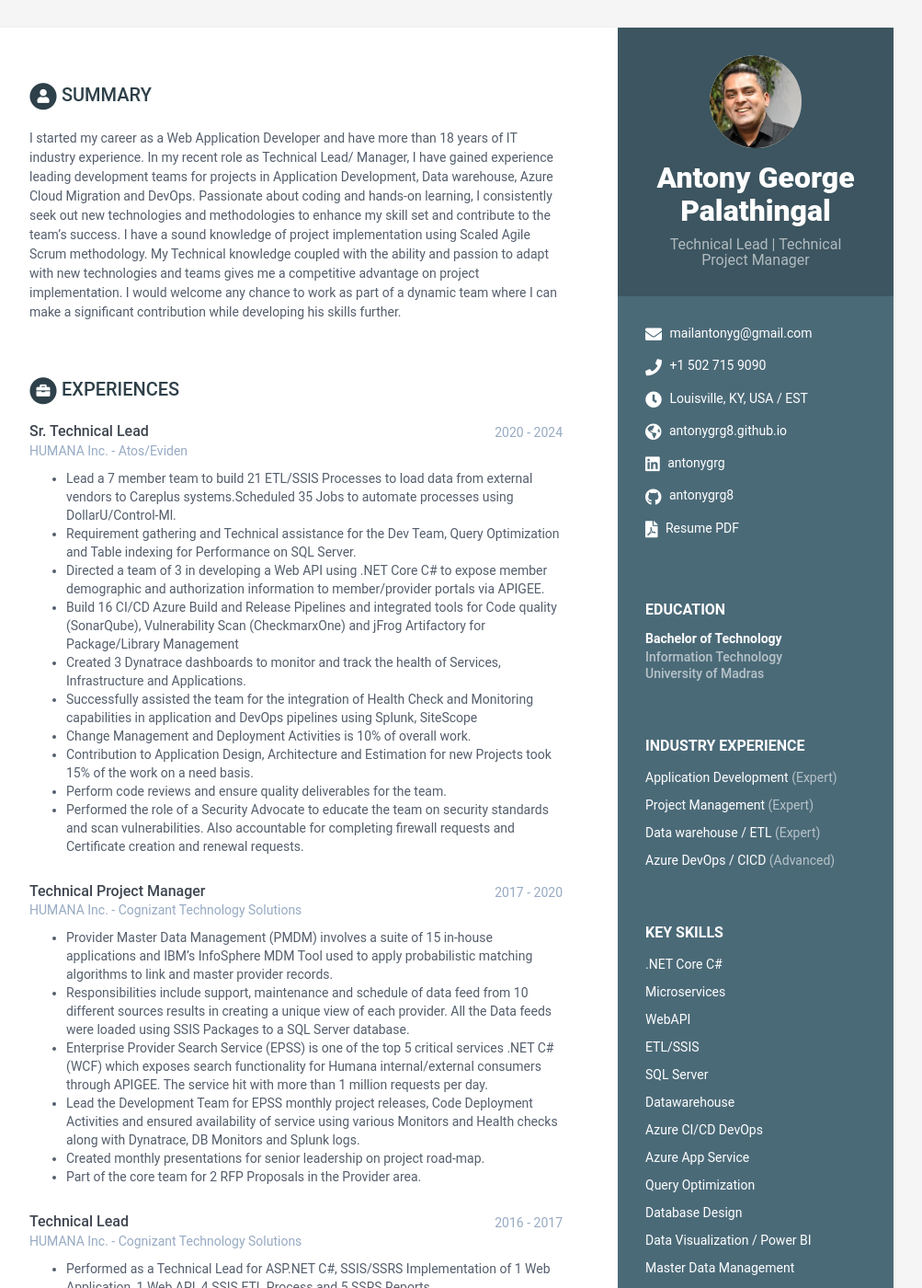
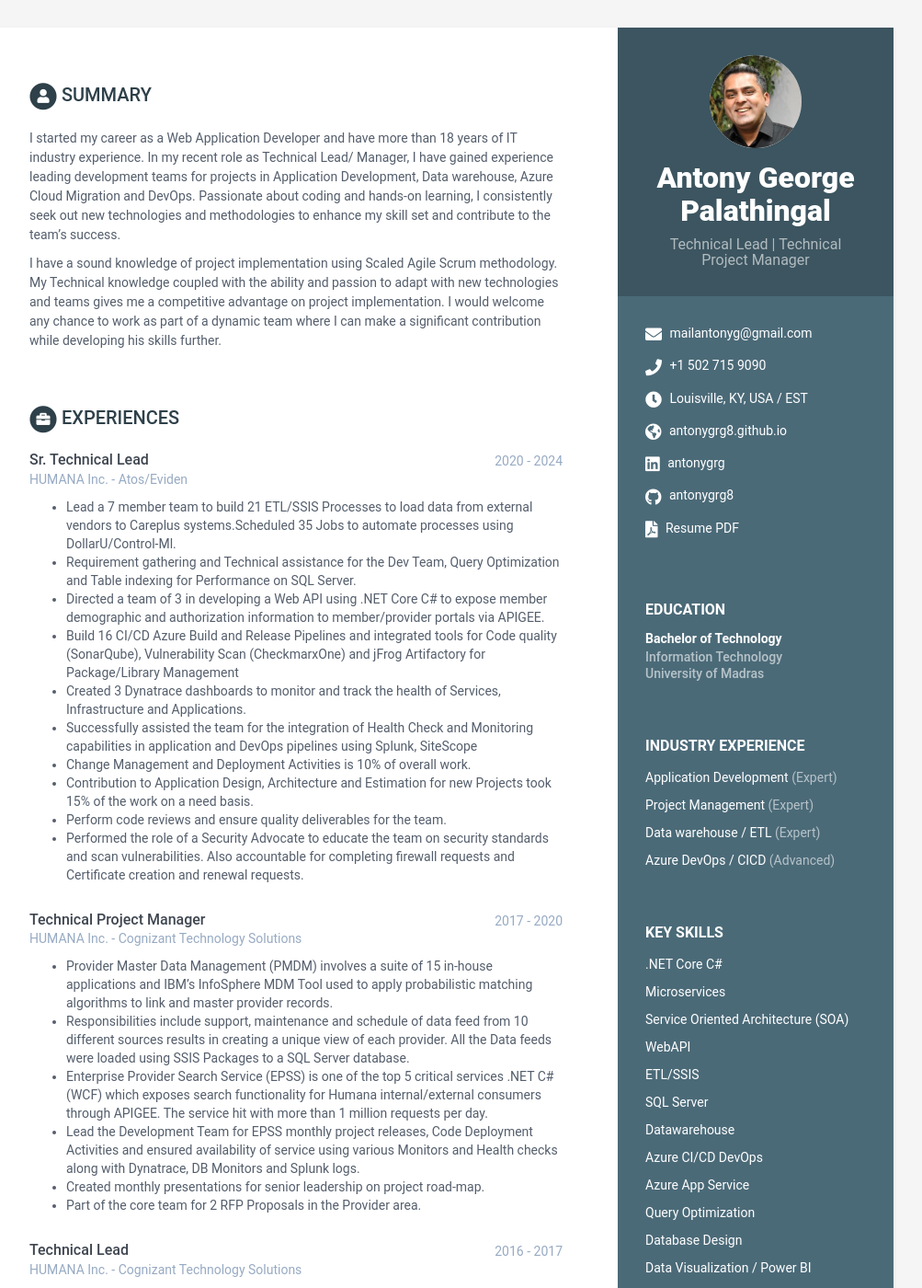
Before and after one commit to antonygrg8/antonygrg8.github.io, a Jekyll site: the page built from index.html, in a window 1280 px wide and 1400 px high. Shown: the whole window at 92% size, without its empty margins (168-1171 px from the left). Built offline with Jekyll 4.4.1, drawn with Linux system fonts in a browser that asks for light colours.

Commit message:
summary2

```diff
--- a/_data/data.yml
+++ b/_data/data.yml
@@ -52,6 +52,9 @@ sidebar:
         link:
 
       - item: Microservices
+        link:
+
+      - item: Service Oriented Architecture (SOA)
         link:
 
       - item: WebAPI
@@ -109,6 +112,7 @@ career-profile:
     DevOps. Passionate about coding and hands-on learning, I consistently
     seek out new technologies and methodologies to enhance my skill set and
     contribute to the team’s success.
+
     I have a sound knowledge of project implementation using Scaled Agile
     Scrum methodology. My Technical knowledge coupled with the ability and
     passion to adapt with new technologies and teams gives me a competitive
```
